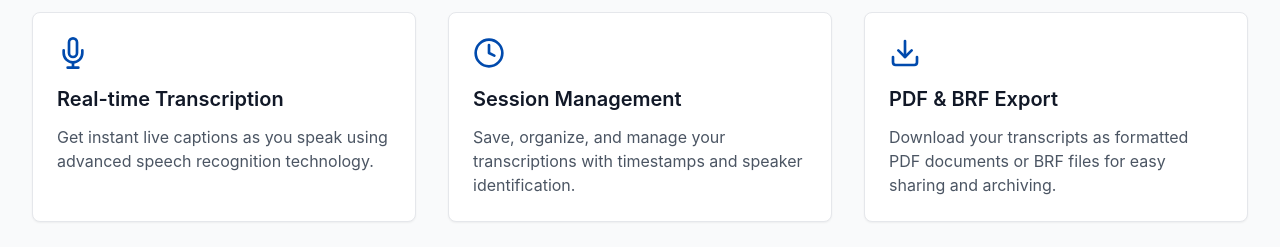
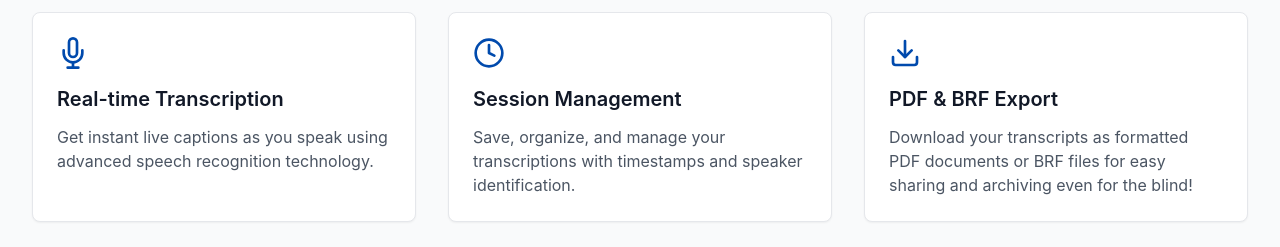
Before and after one commit to girmmy/transvero, a React (Create React App) app: page / in a window 1280 px wide. Shown: the part 780-1027 px from the top of the page. Built offline with nearby package versions, Linux system fonts and the light colour scheme; no server answers.

Commit message:
tailored brf card to add blind

```diff
--- a/src/pages/Home.tsx
+++ b/src/pages/Home.tsx
@@ -31,7 +31,7 @@ const Home: React.FC = () => {
       icon: <FiDownload className="h-8 w-8 text-blue-600 dark:text-blue-400" />,
       title: "PDF & BRF Export",
       description:
-        "Download your transcripts as formatted PDF documents or BRF files for easy sharing and archiving.",
+        "Download your transcripts as formatted PDF documents or BRF files for easy sharing and archiving even for the blind!",
     },
     {
       icon: <FiUsers className="h-8 w-8 text-blue-600 dark:text-blue-400" />,
@@ -60,7 +60,8 @@ const Home: React.FC = () => {
         <div className="max-w-7xl mx-auto px-4 sm:px-6 lg:px-8 py-12 sm:py-16 md:py-20">
           <div className="text-center">
             <h1 className="text-3xl sm:text-4xl md:text-5xl lg:text-6xl font-bold text-gray-900 dark:text-white mb-4 sm:mb-6">
-              <span className="text-blue-600 dark:text-blue-400">Trans</span>vero
+              <span className="text-blue-600 dark:text-blue-400">Trans</span>
+              vero
             </h1>
             <p className="text-lg sm:text-xl md:text-2xl text-gray-600 dark:text-gray-300 mb-6 sm:mb-8 max-w-3xl mx-auto px-4">
               Real-time captions and transcriptions for accessibility,
@@ -160,7 +161,8 @@ const Home: React.FC = () => {
         <div className="max-w-7xl mx-auto px-4 sm:px-6 lg:px-8">
           <div className="text-center">
             <h3 className="text-xl sm:text-2xl font-bold mb-4">
-              <span className="text-blue-400 dark:text-blue-500">Trans</span>vero
+              <span className="text-blue-400 dark:text-blue-500">Trans</span>
+              vero
             </h3>
             <p className="text-gray-400 dark:text-gray-500 mb-4 text-sm sm:text-base px-4">
               Making communication accessible through real-time transcription
```
